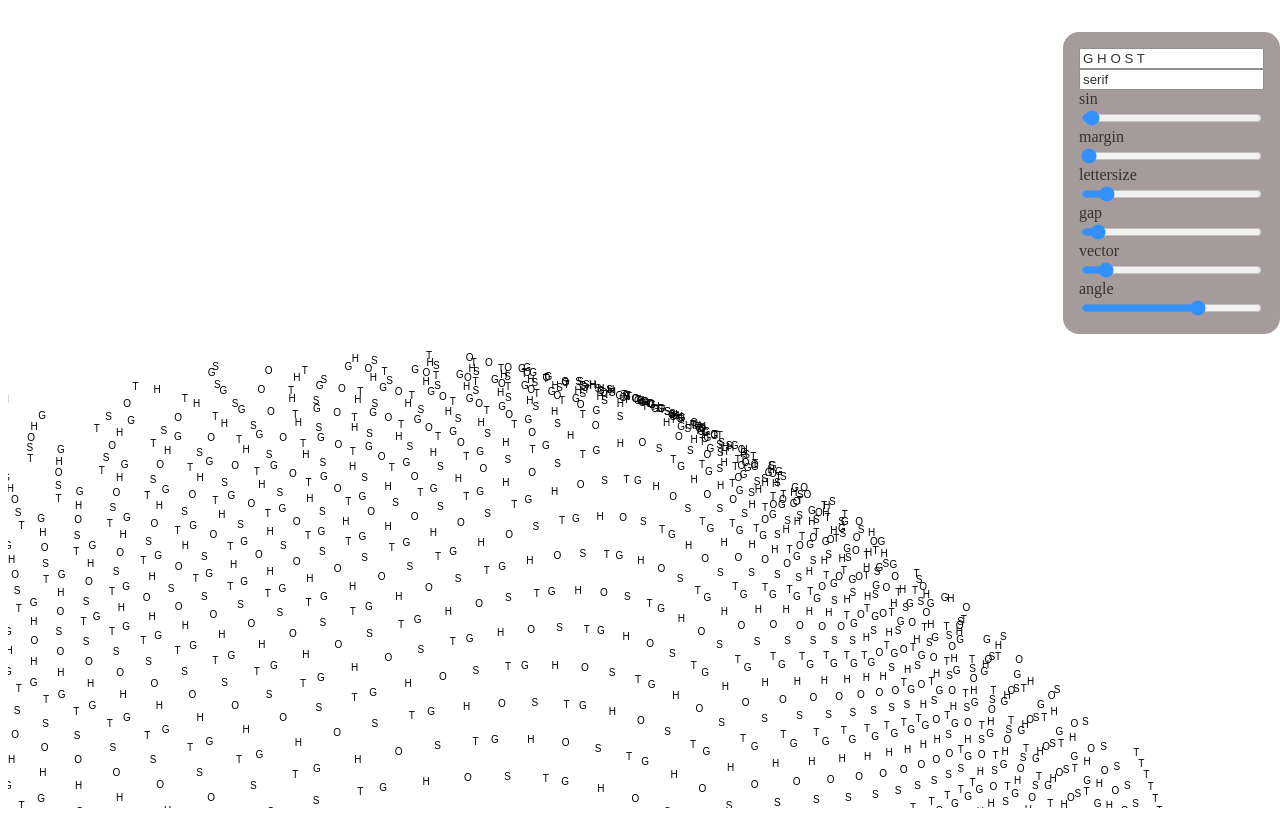
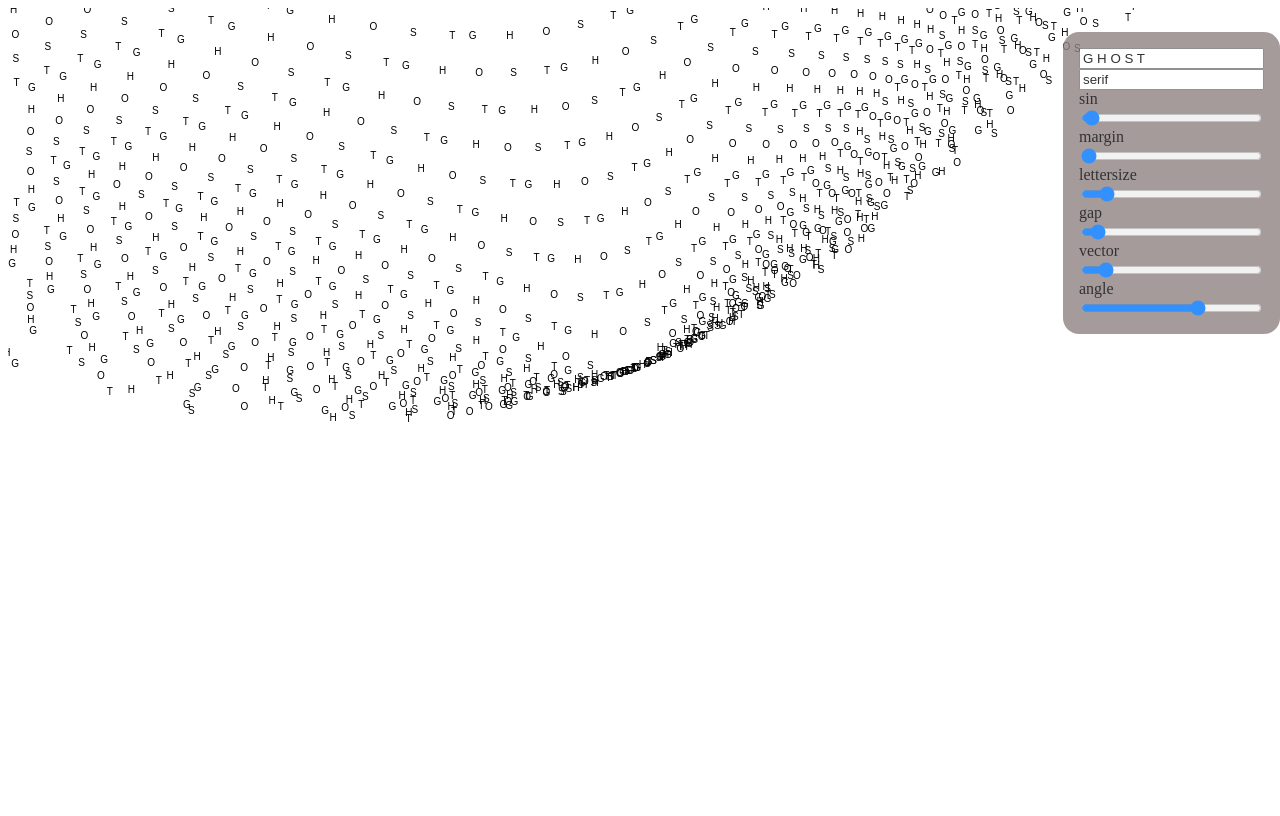
Before and after one commit to LeNomDesFleurs/jsFontPattern, a plain HTML site: page index.html in a window 1280 px wide. Drawn offline with Linux system fonts and the light colour scheme.

Commit message:
sweetspot, angle 0 tweak vector

```diff
--- a/index.html
+++ b/index.html
@@ -93,7 +93,10 @@ function getRad(x1, y1, x2, y2){
 function getVector(rad){
     // hypotenuse = 1
     adj = Math.cos(rad);
+    if (rad >0){ adj = -adj }
     opp = Math.sin(rad);
+    if (rad >0){ opp = -opp }
+
     return [adj, opp];
 }
 
@@ -143,17 +146,19 @@ for (var i = 1; i<(height/gap); i = i+1){
         var pointx = width/2;
         var pointy = height/2;
         var distance = dist(w, h, pointx, pointy);
-        distance = distance * document.getElementById("vector").value;
+        var vectoramount = document.getElementById("vector").value;
+        distance = distance * vectoramount;
         var radoffset = 0.5 * document.getElementById("angle").value;
         var rad = getRad(w, h, pointx, pointy) + radoffset;
-        console.log(rad);
         var [vecx, vecy]= getVector(rad);
-        var vecx = vecx * distance;
-        var vecy = vecy * distance;
+        var offsetvecx = vecx * distance;
+        vecx = vecx * vectoramount * half * 2;
+        var offsetvecy = vecy * distance;
+        var vecy = vecy * vectoramount * half* 2;
         var distx = 20*Math.log((1-((pointx-w)/pointx)));
         var disty = 20*Math.log((1-((pointy-h)/pointy)));
 
-        ctx.fillText(string[s%lenght], w+vecx, h+vecy);
+        ctx.fillText(string[s%lenght], w-vecx-offsetvecx, h+vecy+offsetvecy);
     }
     // ctx.fillText(string[lenght-1], (width - 30), gap*i);
 
```
